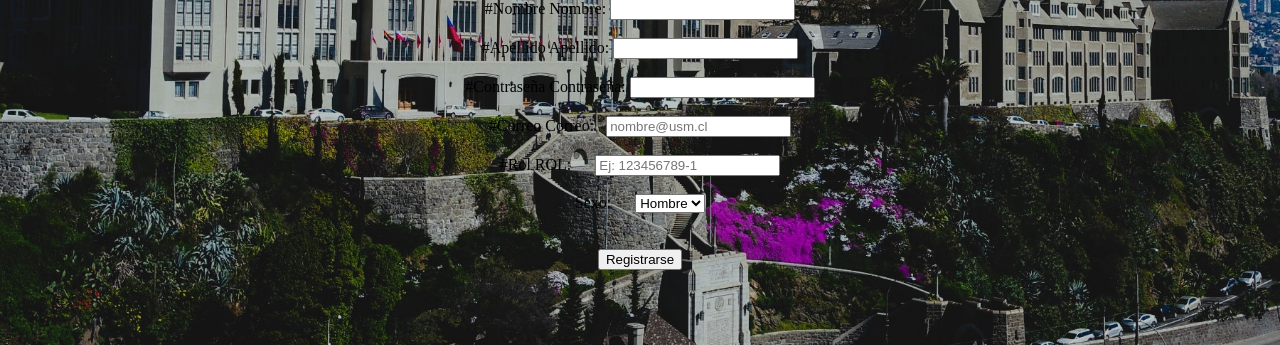
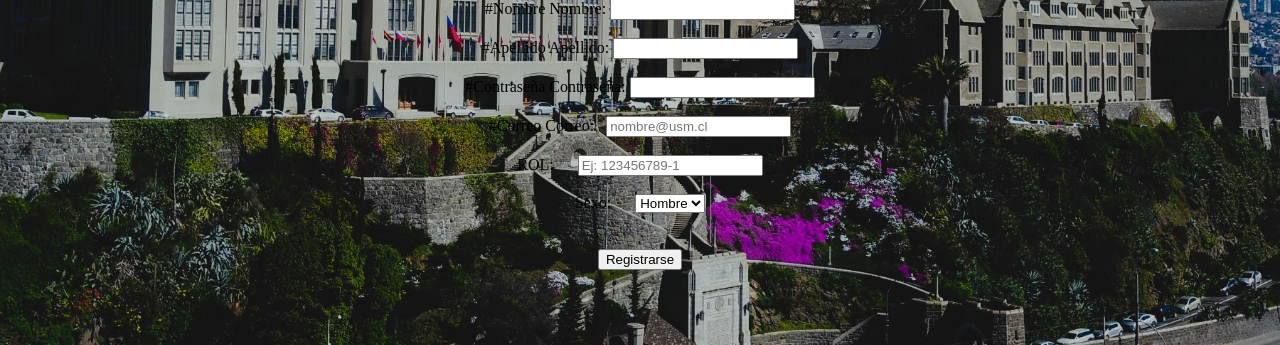
Before and after one commit to enanousm/learn_together, a Django app: page / in a window 1280 px wide. Shown: the part 419-764 px from the top of the page. Run offline with Django 4.2, Linux system fonts and the light colour scheme.

Commit message:
EFEWRWER

```diff
--- a/learn_together/templates/registro.html
+++ b/learn_together/templates/registro.html
@@ -44,7 +44,7 @@
                 <input type="mail" placeholder="nombre@usm.cl" maxlength="100" name="correo" id="correo">
                 <br>
                 <br>
-                #Rol
+
                 <label for="rol">ROL:&nbsp;&nbsp;&nbsp;&nbsp;&nbsp;</label>
                 <input type="text" placeholder="Ej: 123456789-1" maxlength="11" name="rol" id="rol">
                 <br>
```
